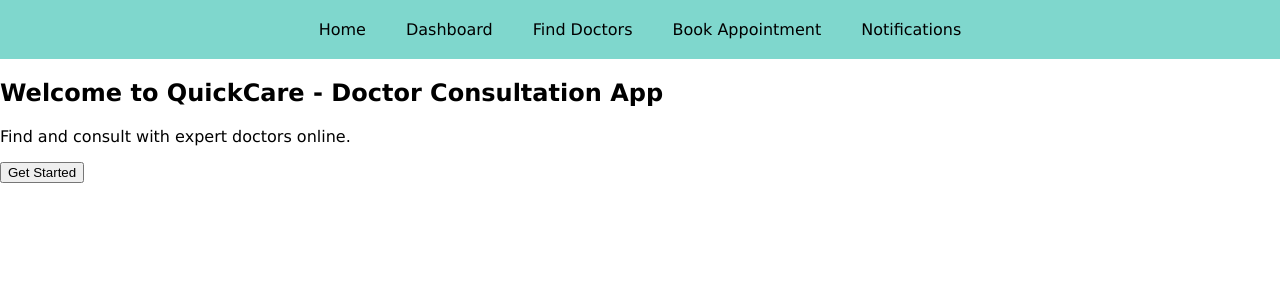
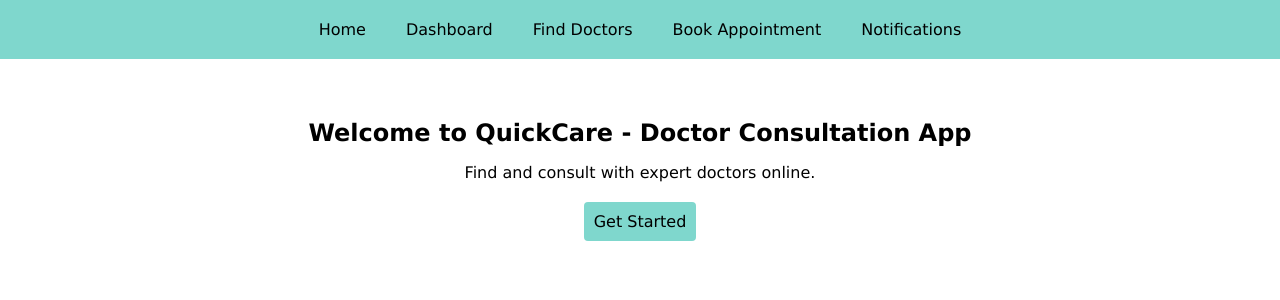
Before and after one commit to BimoChan07/QuickCare_Frontend, a React (Create React App) app: page / in a window 1280 px wide. Shown: the top 300 px of the page. Built offline with nearby package versions, Linux system fonts and the light colour scheme.

Commit message:
css classes added to homepage

```diff
--- a/src/Homepage.js
+++ b/src/Homepage.js
@@ -2,10 +2,14 @@ import React from "react";
 
 const Homepage = () => {
   return (
-    <div>
-      <h2>Welcome to QuickCare - Doctor Consultation App</h2>
-      <p>Find and consult with expert doctors online.</p>
-      <button>Get Started</button>
+    <div className="homepage-container">
+      <h2 className="homepage-title">
+        Welcome to QuickCare - Doctor Consultation App
+      </h2>
+      <p className="homepage-description">
+        Find and consult with expert doctors online.
+      </p>
+      <button className="homepage-button">Get Started</button>
     </div>
   );
 };
```
